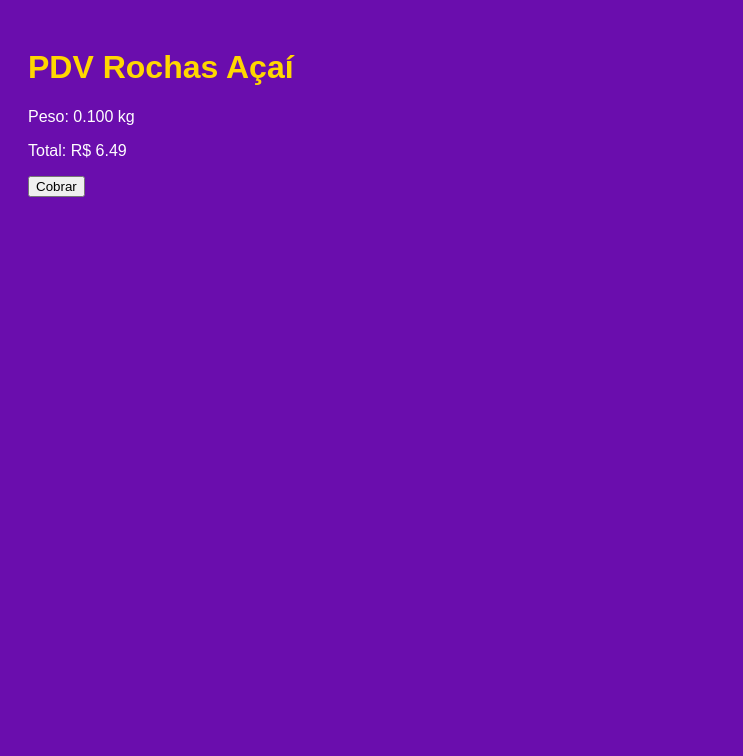
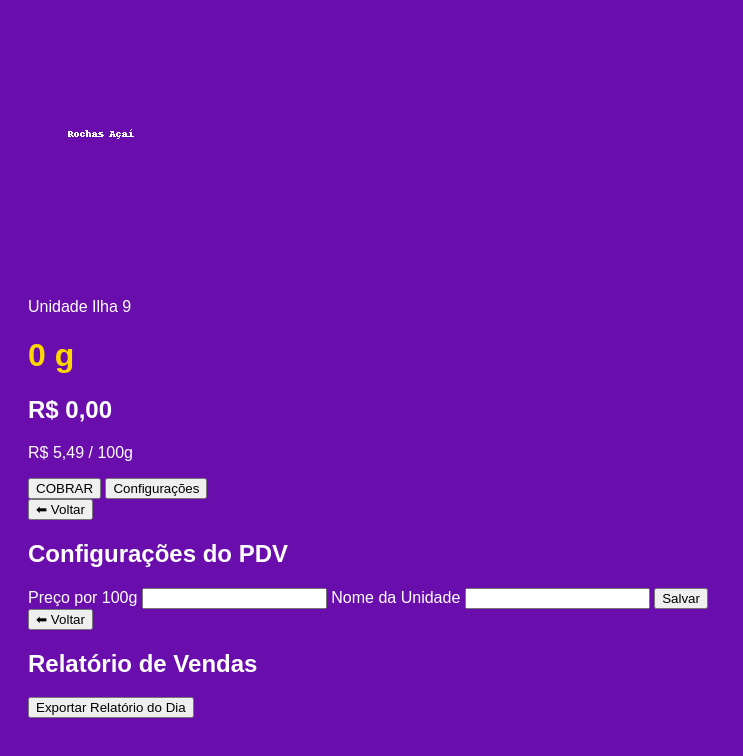
Before and after one commit to blackwolfoficiall-glitch/rochasacaiteria-pdv, a plain HTML site: page index.html in a window 1280 px wide. Shown: the whole page, without its empty margins (0-743 px from the left). Drawn offline with Linux system fonts and the light colour scheme.

Commit message:
Update index.html

```diff
--- a/index.html
+++ b/index.html
@@ -1,16 +1,48 @@
-
-<!doctype html>
-<html>
+<!DOCTYPE html>
+<html lang="pt-br">
 <head>
-<meta charset="utf-8">
-<title>PDV Rochas Açaí</title>
-<link rel="stylesheet" href="style.css">
+    <meta charset="UTF-8">
+    <title>PDV Rochas Açaí</title>
+    <link rel="stylesheet" href="style.css">
 </head>
 <body>
-<h1>PDV Rochas Açaí</h1>
-<p>Peso: <span id='peso'>0.000 kg</span></p>
-<p>Total: <span id='total'>R$ 0,00</span></p>
-<button onclick="alert('Pagamento será integrado')">Cobrar</button>
+
+<div id="tela-peso" class="tela ativa">
+    <div class="header">
+        <img src="logo.png" class="logo">
+        <p class="unidade" id="unidadeNome">Unidade Ilha 9</p>
+    </div>
+
+    <h1 id="pesoValor">0 g</h1>
+    <h2 id="precoValor">R$ 0,00</h2>
+    <p class="preco100g" id="preco100g">R$ 5,49 / 100g</p>
+
+    <button class="btn" onclick="cobrar()">COBRAR</button>
+    <button onclick="abrirConfig()" class="btn-sec">Configurações</button>
+</div>
+
+
+<div id="tela-config" class="tela">
+    <button class="voltar" onclick="voltar()">⬅ Voltar</button>
+    <h2>Configurações do PDV</h2>
+
+    <label>Preço por 100g</label>
+    <input id="inputPreco" type="number" step="0.01">
+
+    <label>Nome da Unidade</label>
+    <input id="inputUnidade" type="text">
+
+    <button class="btn" onclick="salvarConfig()">Salvar</button>
+</div>
+
+
+<div id="tela-relatorio" class="tela">
+    <button class="voltar" onclick="voltar()">⬅ Voltar</button>
+    <h2>Relatório de Vendas</h2>
+
+    <button class="btn" onclick="exportar()">Exportar Relatório do Dia</button>
+</div>
+
 <script src="app.js"></script>
 </body>
 </html>
```
